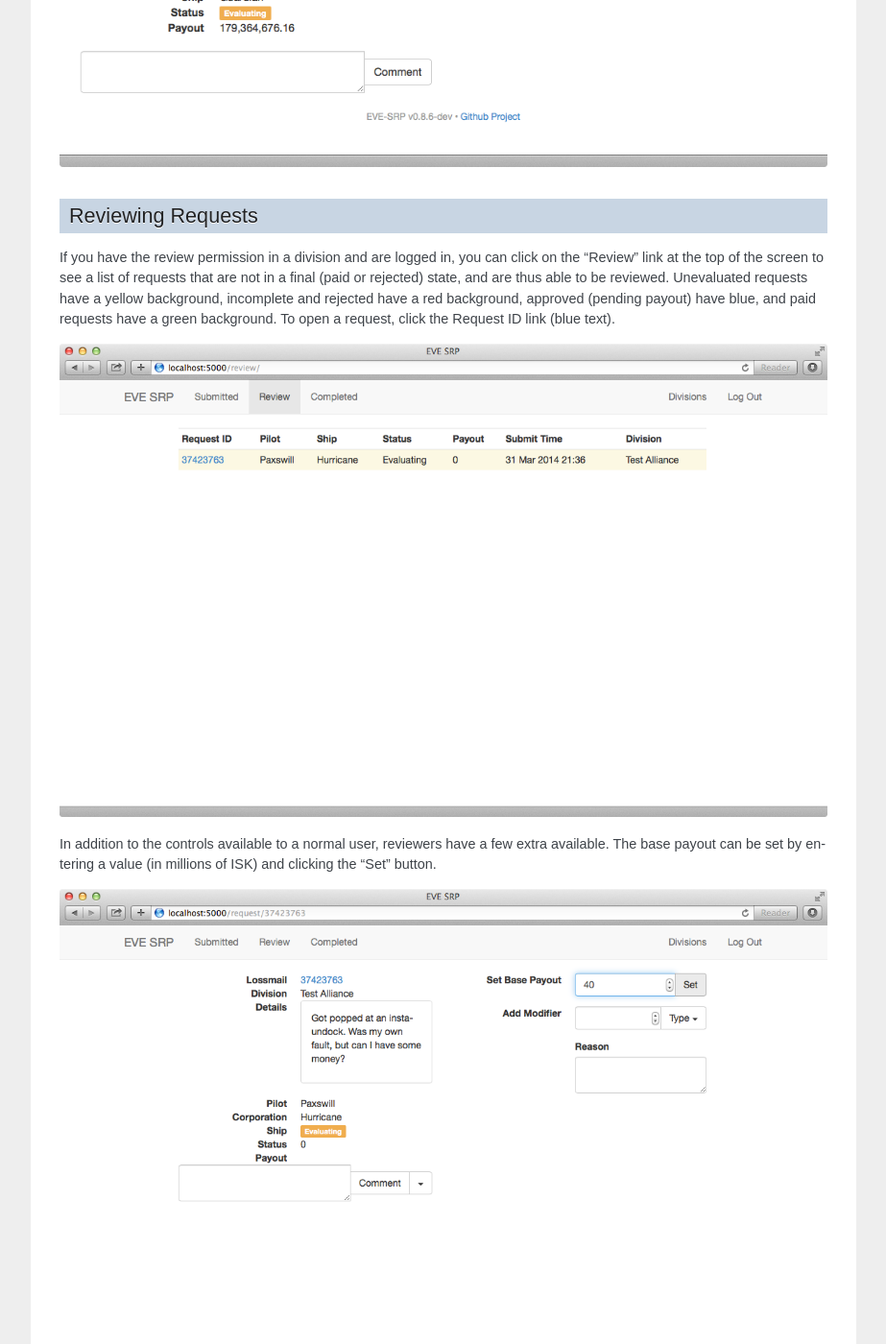
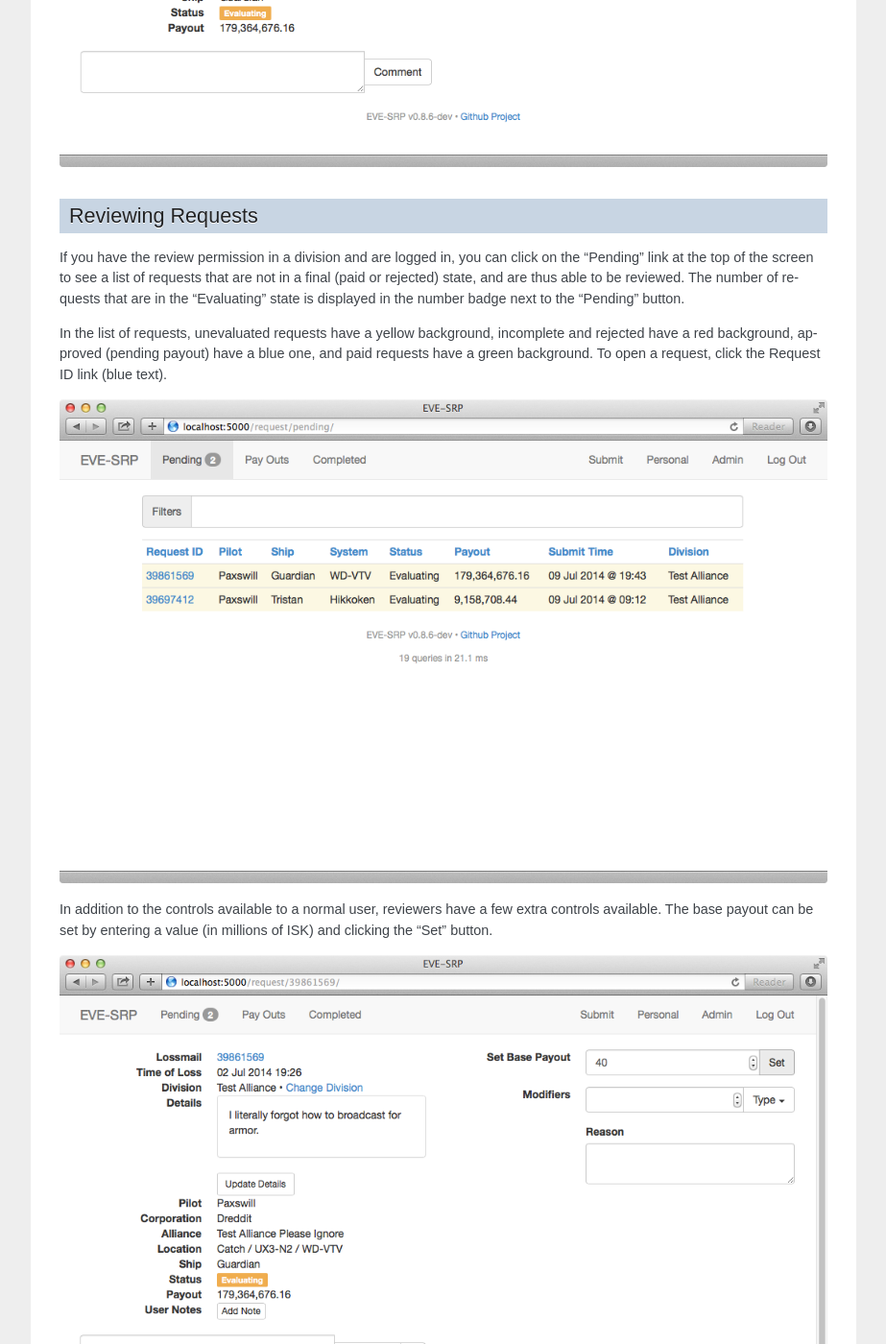
Before and after one commit to paxswill/evesrp, a Sphinx documentation site: the page built from doc/users.rst, in a window 1280 px wide and 1400 px high, scrolled down 2378 px. Shown: the whole window at 96% size, without its empty margins (198-1121 px from the left). Built offline with Sphinx 7.4.7, drawn with Linux system fonts in a browser that asks for light colours; some of the changed text lies outside the part shown.

Commit message:
Update end-user reviewer guide

```diff
--- a/doc/users.rst
+++ b/doc/users.rst
@@ -41,25 +41,30 @@
 ******************
 
 If you have the review permission in a division and are logged in, you can
-click on the "Review" link at the top of the screen to see a list
+click on the "Pending" link at the top of the screen to see a list
 of requests that are not in a final (paid or rejected) state, and are thus able
-to be reviewed. Unevaluated requests have a yellow background, incomplete and
-rejected have a red background, approved (pending payout) have blue, and paid
-requests have a green background. To open a request, click the Request ID link
-(blue text).
+to be reviewed. The number of requests that are in the "Evaluating" state is
+displayed in the number badge next to the "Pending" button.
+
+In the list of requests, unevaluated requests have a yellow background,
+incomplete and
+rejected have a red background, approved (pending payout) have a blue one, and
+paid requests have a green background. To open a request, click the Request ID
+link (blue text).
 
 .. image:: images/list_submitted.png
 
 In addition to the controls available to a normal user, reviewers have a few
-extra available. The base payout can be set by entering a value (in millions of
-ISK) and clicking the "Set" button.
+extra controls available. The base payout can be set by entering a value
+(in millions of ISK) and clicking the "Set" button.
 
 .. image:: images/set_payout.png
 
 To apply bonuses and/or deduction, enter an amount in the "Add Modifier" form,
 enter a reason for the modifier, and then select the type of modifier from the
-dropdown button labeled, "Type". The effect of modifiers are calculated in the
-order they are added.
+dropdown button labeled, "Type". Absolute modifiers (adding or subtracting a
+set amount of ISK) are applied first, followed by percentage
+deductions/bonuses.
 
 .. image:: images/add_modifier.png
 
```
Also changed, not shown: other parts of doc/users.rst (+0 -5 lines), doc/images/add_modifier.png, doc/images/applied_modifier.png, doc/images/approving.png, doc/images/evaluating.png, doc/images/list_completed.png (deleted), doc/images/list_submitted.png, doc/images/set_payout.png, doc/images/voided_modifier.png.
